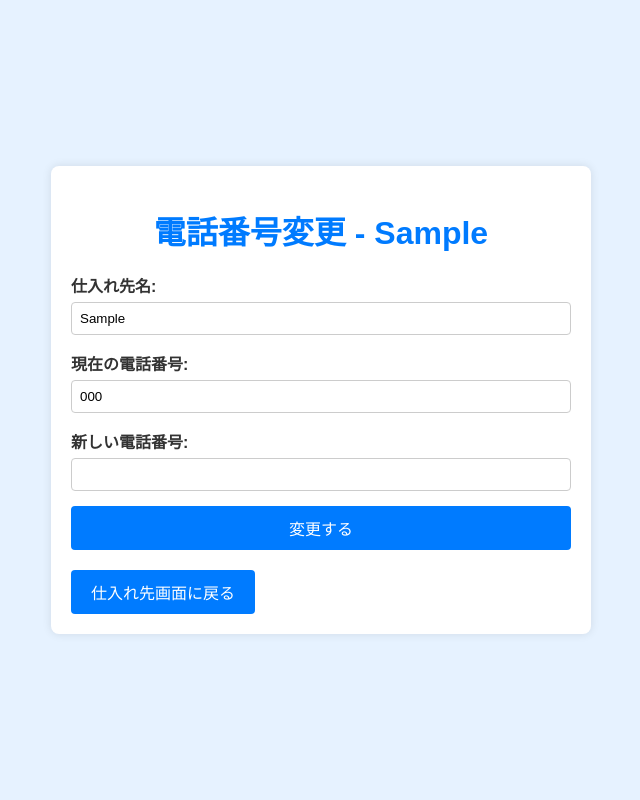
After one commit to ryuryu1010/aah, a Django app: page /supplier/1/change_phone/ in a window 1280 px wide. The commit adds this page. Shown: the whole page, without its empty margins (319-959 px from the left). Run offline with Django 5.2, Linux system fonts and the light colour scheme; tables that the repository leaves empty hold one stand-in row (values such as "Sample post").

Commit message:
仕入れ先TBL：電話番号変更　終了

```diff
--- a/kadai_0/urls.py
+++ b/kadai_0/urls.py
@@ -30,6 +30,10 @@ urlpatterns = [
     path('change_password/', views.change_password, name='change_password'),
     # パスワード変更成功機能
     path('password_change_success/', views.password_change_success, name='password_change_success'),
+    # 仕入先一覧ページのURLパターン（電話番号変更用）
+    path('supplier_list/', views.supplier_list, name='supplier_list'),
+    # 電話番号変更ページのURLパターン
+    path('supplier/<str:shiireid>/change_phone/', views.change_phone_number, name='change_phone_number'),
     # 従業員の名前変更機能
     path('employee/update/', views.employee_update, name='employee_update'),
     # 成功画面用のURLパターン
--- a/kadai_0/views.py
+++ b/kadai_0/views.py
@@ -237,8 +237,44 @@ def address_search(request):
             return render(request, '../templates/error/error_page.html', {'error_message': '住所を入力してください。'})
 
 
+# 仕入先一覧表示ビュー
+def supplier_list(request):
+    suppliers = Shiiregyosha.objects.all()
+    return render(request, '../templates/administrar/S105/supplier_list.html', {'suppliers': suppliers})
 
-# 電話番号を変更するビュー関数
+
+
+# 電話番号変更ビュー
+def change_phone_number(request, shiireid):
+    # 仕入れ先オブジェクトを取得、存在しない場合は404エラー
+    supplier = get_object_or_404(Shiiregyosha, pk=shiireid)
+
+    if request.method == 'POST':
+        new_telephone = request.POST.get('new_telephone')  # 新しい電話番号を取得
+        error_message = None
+
+        # 電話番号が数字、括弧、ハイフンのみを含むかどうかをチェック
+        if not re.match(r'^[0-9()-]+$', new_telephone):
+            error_message = "電話番号は半角数字、括弧、ハイフンのみを含むことができます。"
+        # 電話番号の長さをチェック（11桁から15桁）
+        elif len(new_telephone) < 11 or len(new_telephone) > 15:
+            error_message = "電話番号は11桁から15桁でなければなりません。"
+        # 新しい電話番号が現在の電話番号と同じかどうかをチェック
+        elif new_telephone == supplier.shiiretel:
+            error_message = "新しい電話番号が現在の電話番号と同じです。"
+
+        if error_message:
+            # エラーがある場合はエラーページを表示
+            return render(request, '../templates/error/error_page.html', {'error_message': error_message})
+        else:
+            # 電話番号を更新して保存
+            supplier.shiiretel = new_telephone
+            supplier.save()
+            # 成功画面を表示
+            return render(request, '../templates/administrar/S105/phone_change_success.html', {'supplier': supplier})
+
+    # GETリクエストの場合、変更ページを表示
+    return render(request, '../templates/administrar/S105/change_phone_number.html', {'supplier': supplier})
 
 
 
--- /dev/null
+++ b/templates/administrar/S105/change_phone_number.html
@@ -0,0 +1,97 @@
+<!DOCTYPE html>
+<html lang="ja">
+<head>
+    <meta charset="UTF-8">
+    <title>電話番号変更</title>
+    <style>
+        body {
+            font-family: Arial, sans-serif;
+            background-color: #e6f2ff;
+            margin: 0;
+            padding: 0;
+            display: flex;
+            justify-content: center;
+            align-items: center;
+            height: 100vh;
+            color: #333;
+        }
+        .container {
+            background-color: #ffffff;
+            padding: 20px;
+            border-radius: 8px;
+            box-shadow: 0 0 10px rgba(0, 0, 0, 0.1);
+            width: 100%;
+            max-width: 500px;
+        }
+        h1 {
+            color: #007bff;
+            text-align: center;
+            margin-bottom: 20px;
+        }
+        form p {
+            margin-bottom: 15px;
+        }
+        label {
+            display: block;
+            font-weight: bold;
+            margin-bottom: 5px;
+        }
+        input[type="text"] {
+            width: 100%;
+            padding: 8px;
+            box-sizing: border-box;
+            border: 1px solid #ccc;
+            border-radius: 4px;
+        }
+        button {
+            width: 100%;
+            padding: 10px;
+            background-color: #007bff;
+            border: none;
+            border-radius: 4px;
+            color: #fff;
+            font-size: 16px;
+            cursor: pointer;
+            transition: background-color 0.3s;
+        }
+        button:hover {
+            background-color: #0056b3;
+        }
+        .back-link {
+            display: inline-block;
+            margin-top: 20px;
+            text-decoration: none;
+            color: #ffffff;
+            background-color: #007bff;
+            padding: 10px 20px;
+            border-radius: 4px;
+            transition: background-color 0.3s;
+        }
+        .back-link:hover {
+            background-color: #0056b3;
+        }
+    </style>
+</head>
+<body>
+    <div class="container">
+        <h1>電話番号変更 - {{ supplier.shiiremei }}</h1>
+        <form method="post">
+            {% csrf_token %}
+            <p>
+                <label for="shiiremei">仕入れ先名:</label>
+                <input type="text" id="shiiremei" name="shiiremei" value="{{ supplier.shiiremei }}" readonly>
+            </p>
+            <p>
+                <label for="shiiretel">現在の電話番号:</label>
+                <input type="text" id="shiiretel" name="shiiretel" value="{{ supplier.shiiretel }}" readonly>
+            </p>
+            <p>
+                <label for="new_telephone">新しい電話番号:</label>
+                <input type="text" id="new_telephone" name="new_telephone" required>
+            </p>
+            <button type="submit">変更する</button>
+        </form>
+        <a href="{% url 'supplier_tbl_home' %}" class="back-link">仕入れ先画面に戻る</a>
+    </div>
+</body>
+</html>
--- a/templates/index/supplier_tbl_home.html
+++ b/templates/index/supplier_tbl_home.html
@@ -55,9 +55,9 @@
         <ul>
             <li><a href="{% url 'supplier_TBL' %}">仕入先テーブル</a></li>
             <li><a href="{% url 'Add_vendor' %}">仕入先追加フォーム</a></li>
-            <li><a href="#">電話番号変更</a></li>
+            <li><a href="{% url 'supplier_list' %}">電話番号変更</a></li>
             <li><a href="{% url 'address_search' %}">住居検索</a></li>
-             <li><a href="#">資本金検索</a></li>
+            <li><a href="#">資本金検索</a></li>
             <li><a href="{% url 'a_index' %}">管理者用ホーム画面に戻る</a></li>
         </ul>
     </div>
```
Also changed, not shown: templates/administrar/S105/phone_change_success.html (added, +55 -0 lines), templates/administrar/S105/supplier_list.html (added, +98 -0 lines).
